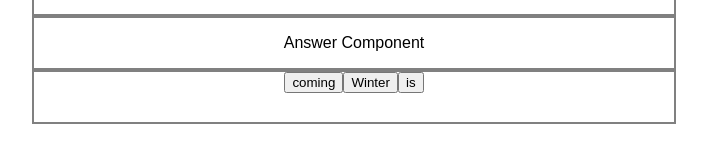
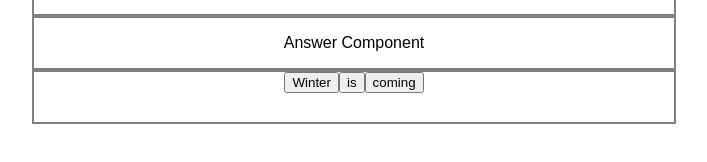
Before and after one commit to ashvini-maurya/varta, a React (Create React App) app: page / in a window 1280 px wide. Shown: the part 170-332 px from the top of the page, without its empty margins (286-993 px from the left). Built offline with nearby package versions, Linux system fonts and the light colour scheme.

Commit message:
randomized message into option component

```diff
--- a/src/App.js
+++ b/src/App.js
@@ -14,9 +14,9 @@ class App extends Component {
           <h2>Pick the words in order</h2>
         </div>
 
-        <Sentence />
+        <Sentence text="Winter is coming" />
         <Answer />
-        <Option />
+        <Option text="Winter is coming" />
       </div>
     );
   }
--- a/src/component/option/index.js
+++ b/src/component/option/index.js
@@ -2,12 +2,23 @@ import React from 'react';
 
 import './option.css'
 
-const Option = () => {
+const Option = (props) => {
+    let sentence = props.text;
+    let sentenceArr = sentence.split(" ");
+
+    // randomize the array words
+    const sentenceShuffleArr = arr => (
+        arr
+            .map(a => [Math.random(), a])
+            .sort((a, b) => a[0] - b[0])
+            .map(a => a[1])
+    )
+
     return (<div className="option">
-                <button>coming</button>
-                <button>Winter</button>
-                <button>is</button>
-            </div>);
+        {sentenceShuffleArr(sentenceArr).map(function(word){
+            return <button>{word}</button>;
+        })}
+    </div>);
 };
 
 export default Option
--- a/src/component/sentence/index.js
+++ b/src/component/sentence/index.js
@@ -2,10 +2,10 @@ import React from 'react';
 
 import './sentence.css'
 
-const Sentence = () => {
+const Sentence = (props) => {
     return (<div className="sentence">
         <p>
-            Winter is coming
+            {props.text}
         </p>
     </div>);
 };
```
